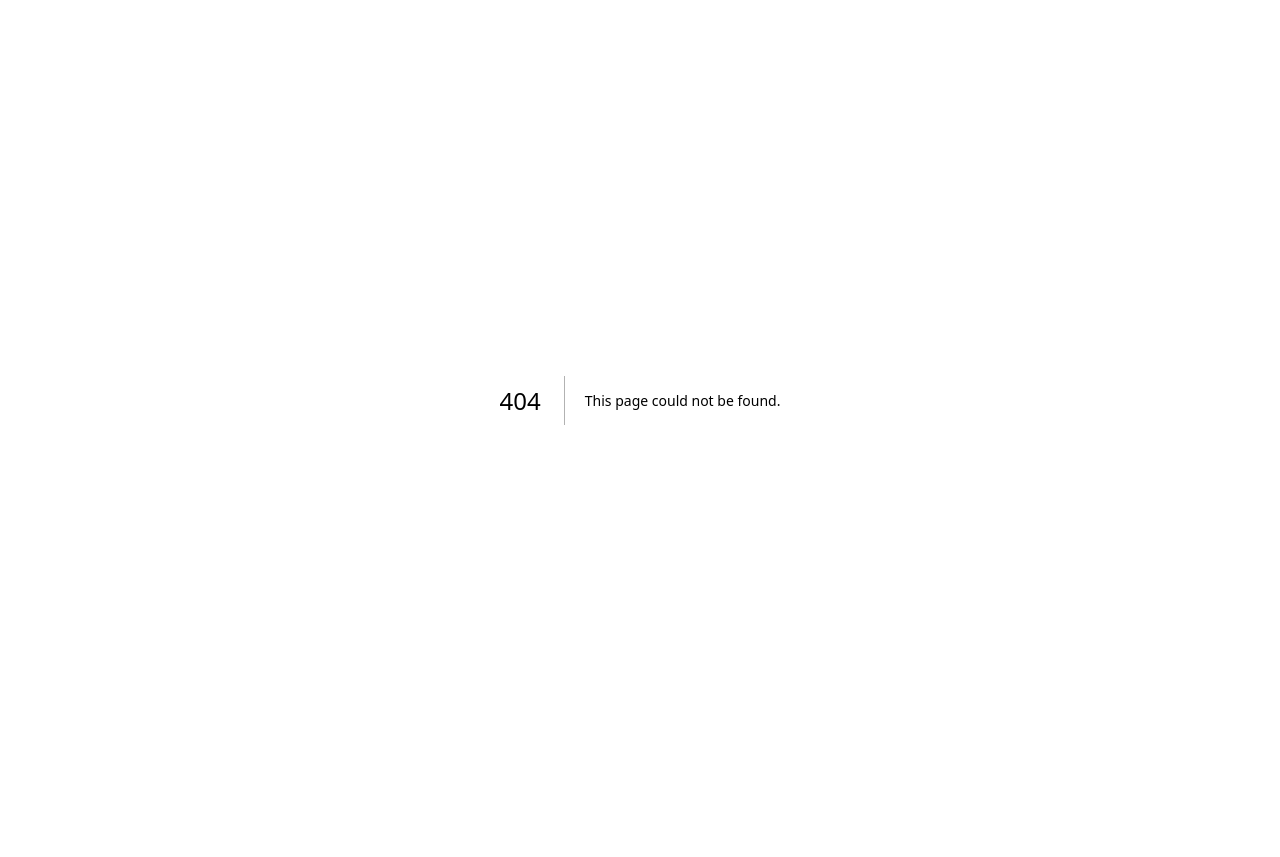
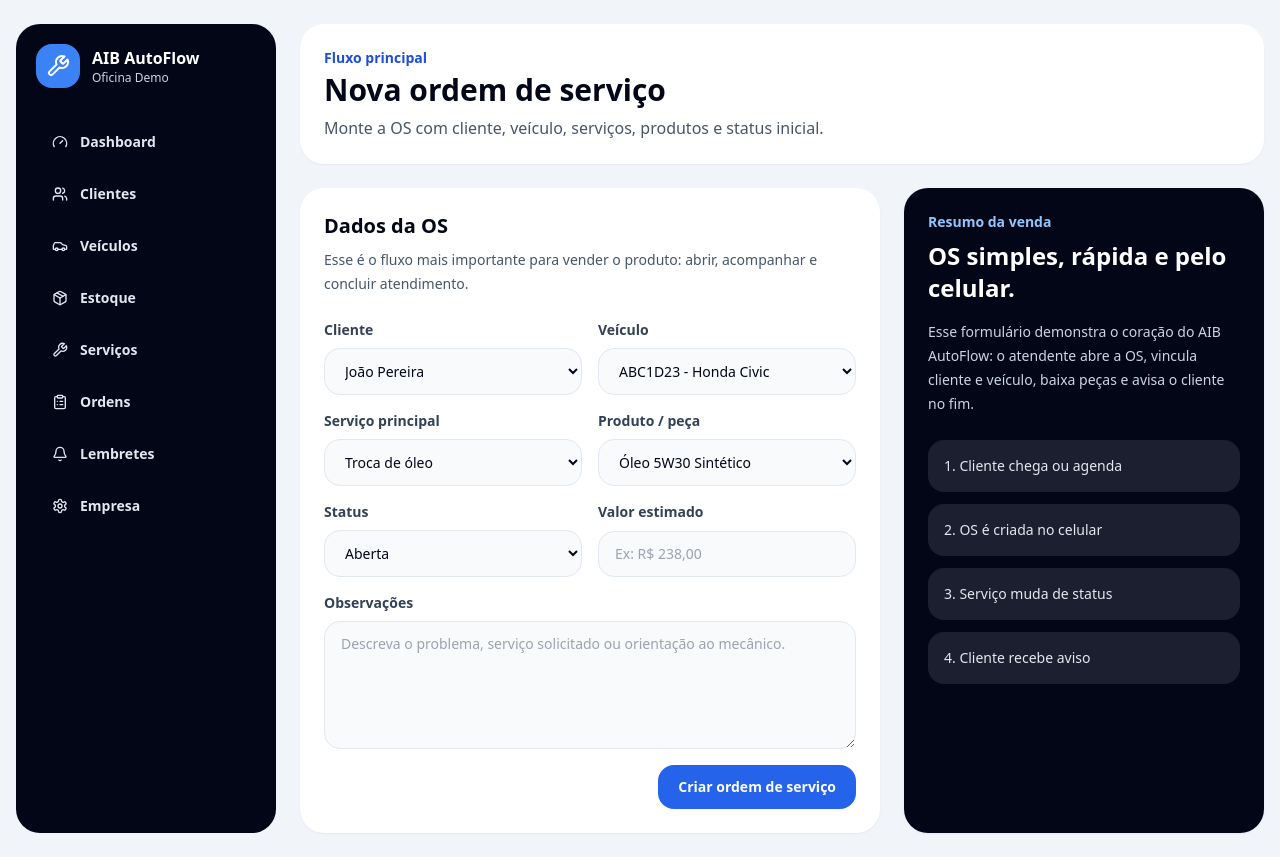
Before and after one commit to anjobrito/ajb-autoflow, a Next.js app: page /ordens-servico/nova in a window 1280 px wide. Before the commit this address had no page. Before the commit the page ends 800 px from the top, so only its background shows below. Built offline with nearby package versions, Linux system fonts and the light colour scheme.

Commit message:
feat: add new work order flow page

```diff
--- /dev/null
+++ b/app/ordens-servico/nova/page.tsx
@@ -0,0 +1,49 @@
+import { AppShell } from "@/components/app-shell";
+import { Field, FormCard, PrimaryButton, SelectField } from "@/components/form-card";
+import { PageHeader } from "@/components/page-header";
+import { demoCustomers, demoProducts, demoServices, demoVehicles } from "@/lib/demo-data";
+
+export default function NovaOrdemServicoPage() {
+  return (
+    <AppShell>
+      <PageHeader
+        eyebrow="Fluxo principal"
+        title="Nova ordem de serviço"
+        description="Monte a OS com cliente, veículo, serviços, produtos e status inicial."
+      />
+      <div className="grid gap-6 xl:grid-cols-[1fr_360px]">
+        <FormCard title="Dados da OS" description="Esse é o fluxo mais importante para vender o produto: abrir, acompanhar e concluir atendimento.">
+          <div className="grid gap-4 md:grid-cols-2">
+            <SelectField label="Cliente" options={demoCustomers.map((customer) => customer.name)} />
+            <SelectField label="Veículo" options={demoVehicles.map((vehicle) => `${vehicle.plate} - ${vehicle.model}`)} />
+            <SelectField label="Serviço principal" options={demoServices.map((service) => service.name)} />
+            <SelectField label="Produto / peça" options={demoProducts.map((product) => product.name)} />
+            <SelectField label="Status" options={["Aberta", "Em andamento", "Aguardando peça", "Pronta para retirada"]} />
+            <Field label="Valor estimado" placeholder="Ex: R$ 238,00" />
+          </div>
+          <label className="grid gap-2 text-sm font-bold text-slate-700">
+            Observações
+            <textarea className="min-h-32 rounded-2xl border border-slate-200 bg-slate-50 px-4 py-3 font-medium text-slate-950 outline-none transition focus:border-blue-500 focus:bg-white" placeholder="Descreva o problema, serviço solicitado ou orientação ao mecânico." />
+          </label>
+          <div className="flex justify-end">
+            <PrimaryButton>Criar ordem de serviço</PrimaryButton>
+          </div>
+        </FormCard>
+
+        <div className="rounded-3xl bg-slate-950 p-6 text-white shadow-sm">
+          <p className="text-sm font-bold text-blue-300">Resumo da venda</p>
+          <h2 className="mt-2 text-2xl font-black">OS simples, rápida e pelo celular.</h2>
+          <p className="mt-4 text-sm leading-6 text-slate-300">
+            Esse formulário demonstra o coração do AIB AutoFlow: o atendente abre a OS, vincula cliente e veículo, baixa peças e avisa o cliente no fim.
+          </p>
+          <div className="mt-6 grid gap-3 text-sm text-slate-200">
+            <div className="rounded-2xl bg-white/10 p-4">1. Cliente chega ou agenda</div>
+            <div className="rounded-2xl bg-white/10 p-4">2. OS é criada no celular</div>
+            <div className="rounded-2xl bg-white/10 p-4">3. Serviço muda de status</div>
+            <div className="rounded-2xl bg-white/10 p-4">4. Cliente recebe aviso</div>
+          </div>
+        </div>
+      </div>
+    </AppShell>
+  );
+}
```
